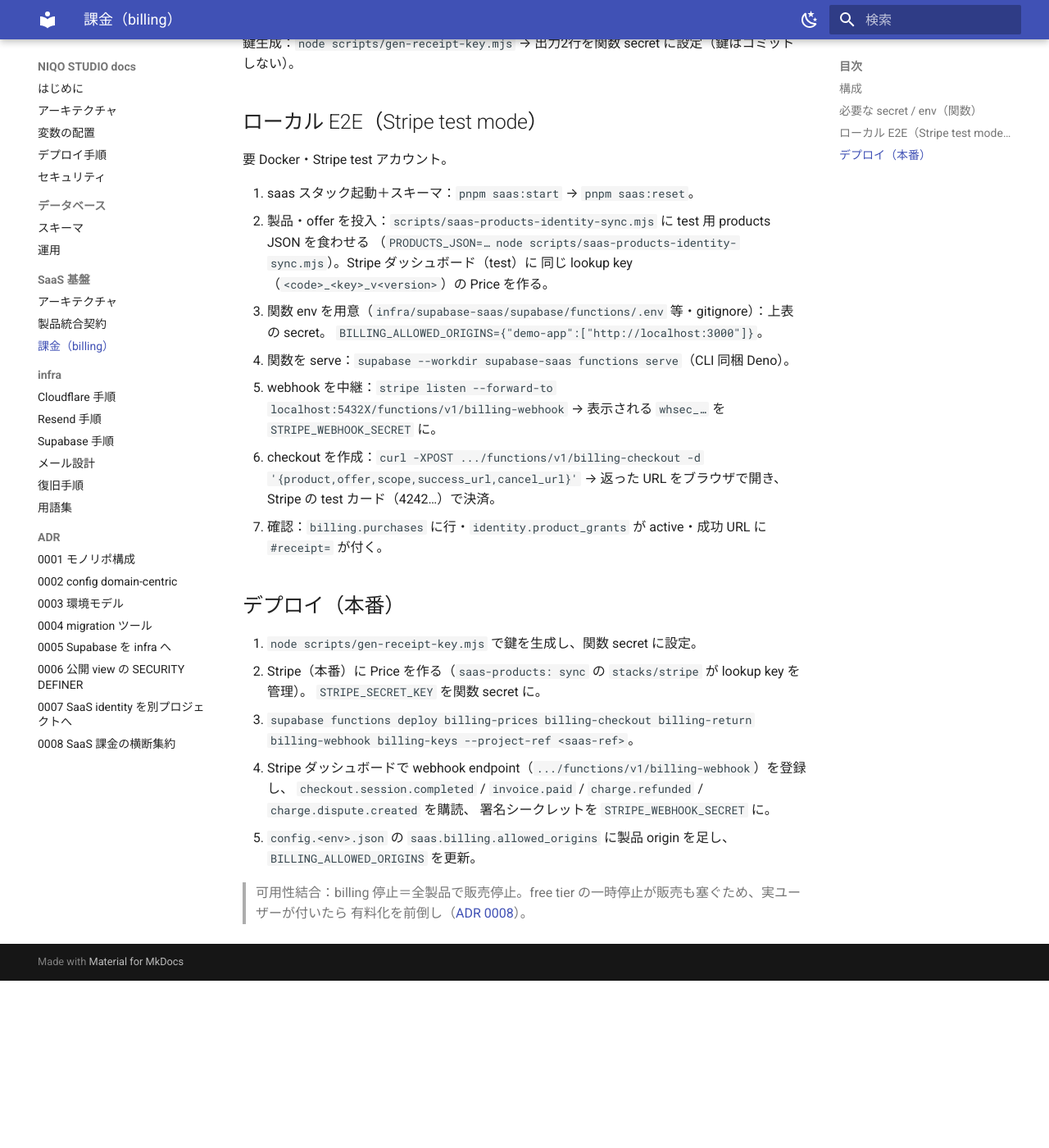
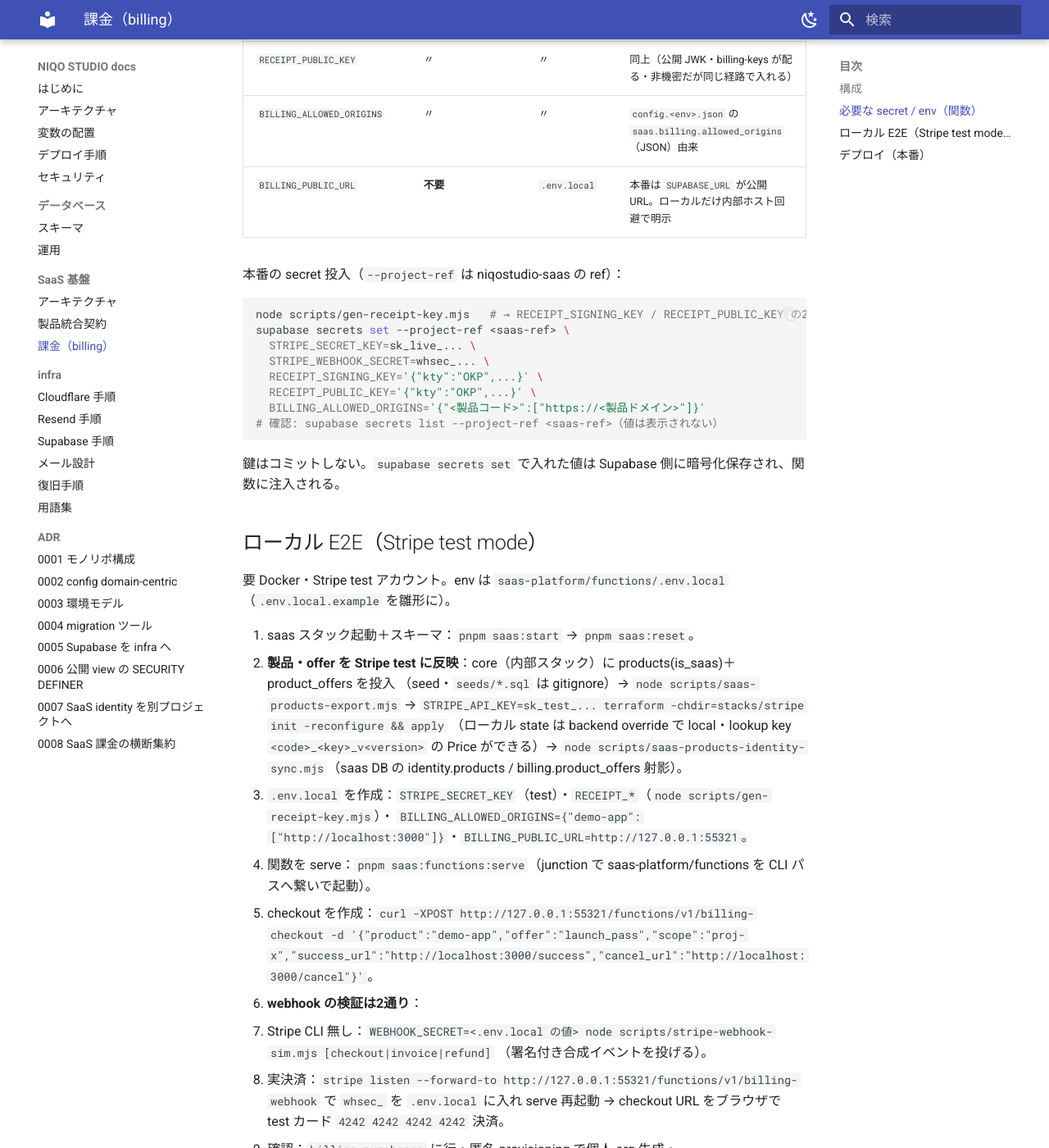
Before and after one commit to niqostudio/niqostudio, an MkDocs documentation site: the page built from docs/saas/billing.md, in a window 1280 px wide and 1400 px high, scrolled down 1398 px. Shown: the whole window at 82% size. Built offline with MkDocs 1.6.1 and Material for MkDocs 9.7.7, drawn with Linux system fonts in a browser that asks for light colours; before the commit the page ends 2594 px from its top, so only the background shows below that; some of the changed text lies outside the part shown.

Commit message:
docs(saas): billing の secret 置き場（本番=supabase secrets set）と E2E/デプロイ手順を明確化
関数 secret は GitHub Environment でなく niqostudio-saas に supabase secrets set で
入れる（関数の動くプラットフォームに置く）。本番/ローカルの置き場2列・投入コマンド・
実際にやった E2E 手順（stripe stack apply / webhook-sim / 実決済）・デプロイ順を追記。

````diff
--- a/docs/saas/billing.md
+++ b/docs/saas/billing.md
@@ -21,46 +21,73 @@
 
 ## 必要な secret / env（関数）
 
-| 名前 | 種別 | 用途 |
-| --- | --- | --- |
-| `SUPABASE_DB_URL` | 自動注入 | DB 直結（billing/identity） |
-| `SUPABASE_URL` / `SUPABASE_SERVICE_ROLE_KEY` | 自動注入 | webhook の Admin API（匿名 provisioning） |
-| `STRIPE_SECRET_KEY` | ✋ secret | Stripe adapter |
-| `STRIPE_WEBHOOK_SECRET` | ✋ secret | webhook 署名検証（`stripe listen` / dashboard が発行） |
-| `RECEIPT_SIGNING_KEY` | ✋ secret | レシート署名（Ed25519 秘密 JWK・`pnpm exec node scripts/gen-receipt-key.mjs`） |
-| `RECEIPT_PUBLIC_KEY` | ✋ secret(非機密) | billing-keys が配る公開 JWK |
-| `BILLING_ALLOWED_ORIGINS` | ✋ | `config.<env>.json` の `saas.billing.allowed_origins`（JSON）由来 |
+**置き場の原則**：関数の secret は **niqostudio-saas プロジェクトに `supabase secrets set` で入れる**
+（関数が動くプラットフォームに置く＝website の `wrangler secret` と同じ発想）。GitHub Environment ではない
+（Environment に置くのは migration 用の `SUPABASE_DB_URL` だけ・[ADR 0007](../adr/0007-saas-identity-project.md)）。
+ローカルは `saas-platform/functions/.env.local`（gitignore）。
 
-鍵生成：`node scripts/gen-receipt-key.mjs` → 出力2行を関数 secret に設定（鍵はコミットしない）。
+| 名前 | 本番の置き場 | ローカルの置き場 | 用途・取得元 |
+| --- | --- | --- | --- |
+| `SUPABASE_DB_URL` / `SUPABASE_URL` / `SUPABASE_SERVICE_ROLE_KEY` | 自動注入 | 自動注入 | DB 直結・webhook の Admin API。設定不要 |
+| `STRIPE_SECRET_KEY` | `supabase secrets set`（saas） | `.env.local` | Stripe（本番）→ Developers → API keys |
+| `STRIPE_WEBHOOK_SECRET` | 〃 | 〃 | webhook 登録時の `whsec_`（本番=ダッシュボード / ローカル=`stripe listen`） |
+| `RECEIPT_SIGNING_KEY` | 〃 | 〃 | `node scripts/gen-receipt-key.mjs` の出力（Ed25519 秘密 JWK） |
+| `RECEIPT_PUBLIC_KEY` | 〃 | 〃 | 同上（公開 JWK・billing-keys が配る・非機密だが同じ経路で入れる） |
+| `BILLING_ALLOWED_ORIGINS` | 〃 | 〃 | `config.<env>.json` の `saas.billing.allowed_origins`（JSON）由来 |
+| `BILLING_PUBLIC_URL` | **不要** | `.env.local` | 本番は `SUPABASE_URL` が公開 URL。ローカルだけ内部ホスト回避で明示 |
+
+本番の secret 投入（`--project-ref` は niqostudio-saas の ref）：
+
+```sh
+node scripts/gen-receipt-key.mjs   # → RECEIPT_SIGNING_KEY / RECEIPT_PUBLIC_KEY の2行を控える
+supabase secrets set --project-ref <saas-ref> \
+  STRIPE_SECRET_KEY=sk_live_... \
+  STRIPE_WEBHOOK_SECRET=whsec_... \
+  RECEIPT_SIGNING_KEY='{"kty":"OKP",...}' \
+  RECEIPT_PUBLIC_KEY='{"kty":"OKP",...}' \
+  BILLING_ALLOWED_ORIGINS='{"<製品コード>":["https://<製品ドメイン>"]}'
+# 確認: supabase secrets list --project-ref <saas-ref>（値は表示されない）
+```
+
+鍵はコミットしない。`supabase secrets set` で入れた値は Supabase 側に暗号化保存され、関数に注入される。
 
 ## ローカル E2E（Stripe test mode）
 
-要 Docker・Stripe test アカウント。
+要 Docker・Stripe test アカウント。env は `saas-platform/functions/.env.local`（`.env.local.example` を雛形に）。
 
 1. saas スタック起動＋スキーマ：`pnpm saas:start` → `pnpm saas:reset`。
-2. 製品・offer を投入：`scripts/saas-products-identity-sync.mjs` に test 用 products JSON を食わせる
-   （`PRODUCTS_JSON=… node scripts/saas-products-identity-sync.mjs`）。Stripe ダッシュボード（test）に
-   同じ lookup key（`<code>_<key>_v<version>`）の Price を作る。
-3. 関数 env を用意（`infra/supabase-saas/supabase/functions/.env` 等・gitignore）：上表の secret。
-   `BILLING_ALLOWED_ORIGINS={"demo-app":["http://localhost:3000"]}`。
-4. 関数を serve：`supabase --workdir supabase-saas functions serve`（CLI 同梱 Deno）。
-5. webhook を中継：`stripe listen --forward-to localhost:5432X/functions/v1/billing-webhook`
-   → 表示される `whsec_…` を `STRIPE_WEBHOOK_SECRET` に。
-6. checkout を作成：`curl -XPOST .../functions/v1/billing-checkout -d '{product,offer,scope,success_url,cancel_url}'`
-   → 返った URL をブラウザで開き、Stripe の test カード（4242…）で決済。
-7. 確認：`billing.purchases` に行・`identity.product_grants` が active・成功 URL に `#receipt=` が付く。
+2. **製品・offer を Stripe test に反映**：core（内部スタック）に products(is_saas)＋product_offers を投入
+   （seed・`seeds/*.sql` は gitignore）→ `node scripts/saas-products-export.mjs` →
+   `STRIPE_API_KEY=sk_test_... terraform -chdir=stacks/stripe init -reconfigure && apply`
+   （ローカル state は backend override で local・lookup key `<code>_<key>_v<version>` の Price ができる）→
+   `node scripts/saas-products-identity-sync.mjs`（saas DB の identity.products / billing.product_offers 射影）。
+3. `.env.local` を作成：`STRIPE_SECRET_KEY`（test）・`RECEIPT_*`（`node scripts/gen-receipt-key.mjs`）・
+   `BILLING_ALLOWED_ORIGINS={"demo-app":["http://localhost:3000"]}`・`BILLING_PUBLIC_URL=http://127.0.0.1:55321`。
+4. 関数を serve：`pnpm saas:functions:serve`（junction で saas-platform/functions を CLI パスへ繋いで起動）。
+5. checkout を作成：`curl -XPOST http://127.0.0.1:55321/functions/v1/billing-checkout
+   -d '{"product":"demo-app","offer":"launch_pass","scope":"proj-x","success_url":"http://localhost:3000/success","cancel_url":"http://localhost:3000/cancel"}'`。
+6. **webhook の検証は2通り**：
+   - Stripe CLI 無し：`WEBHOOK_SECRET=<.env.local の値> node scripts/stripe-webhook-sim.mjs [checkout|invoice|refund]`
+     （署名付き合成イベントを投げる）。
+   - 実決済：`stripe listen --forward-to http://127.0.0.1:55321/functions/v1/billing-webhook` で `whsec_` を
+     `.env.local` に入れ serve 再起動 → checkout URL をブラウザで test カード `4242 4242 4242 4242` 決済。
+7. 確認：`billing.purchases` に行・匿名 provisioning で個人 org 生成・`identity.product_grants` が active・
+   成功 URL に `#receipt=` が付く。
 
 ## デプロイ（本番）
 
-1. `node scripts/gen-receipt-key.mjs` で鍵を生成し、関数 secret に設定。
-2. Stripe（本番）に Price を作る（`saas-products: sync` の `stacks/stripe` が lookup key を管理）。
-   `STRIPE_SECRET_KEY` を関数 secret に。
-3. `supabase functions deploy billing-prices billing-checkout billing-return billing-webhook billing-keys
-   --project-ref <saas-ref>`。
-4. Stripe ダッシュボードで webhook endpoint（`.../functions/v1/billing-webhook`）を登録し、
-   `checkout.session.completed` / `invoice.paid` / `charge.refunded` / `charge.dispute.created` を購読、
-   署名シークレットを `STRIPE_WEBHOOK_SECRET` に。
-5. `config.<env>.json` の `saas.billing.allowed_origins` に製品 origin を足し、`BILLING_ALLOWED_ORIGINS` を更新。
+1. **migration**：`saas-platform: migrate`（apply=true）で billing スキーマを本番 saas DB へ。
+2. **Stripe（本番）に Price**：core に products/offers 登録 → `saas-products: sync` を dispatch
+   （`stacks/stripe` が Price を作り、identity / billing.product_offers へ射影）。
+3. **関数 secret**：上記「必要な secret / env」の `supabase secrets set` を実行（`RECEIPT_*` は鍵生成して投入）。
+4. **デプロイ**：`supabase functions deploy billing-prices billing-checkout billing-return billing-webhook
+   billing-keys --project-ref <saas-ref>`。
+5. **webhook 登録（手動・whsec を state に残さない規約）**：Stripe ダッシュボードで endpoint
+   `https://<saas-ref>.supabase.co/functions/v1/billing-webhook` を登録 →
+   `checkout.session.completed` / `invoice.paid` / `charge.refunded` / `charge.dispute.created` を購読 →
+   署名シークレット `whsec_` を `supabase secrets set STRIPE_WEBHOOK_SECRET=...` で投入。
+6. **製品 origin**：`config.<env>.json` の `saas.billing.allowed_origins` に追加 → `BILLING_ALLOWED_ORIGINS` を更新。
+   `BILLING_PUBLIC_URL` は本番不要（`SUPABASE_URL` が公開 URL）。
 
 > 可用性結合：billing 停止＝全製品で販売停止。free tier の一時停止が販売も塞ぐため、実ユーザーが付いたら
 > 有料化を前倒し（[ADR 0008](../adr/0008-saas-billing-centralized.md)）。
````
